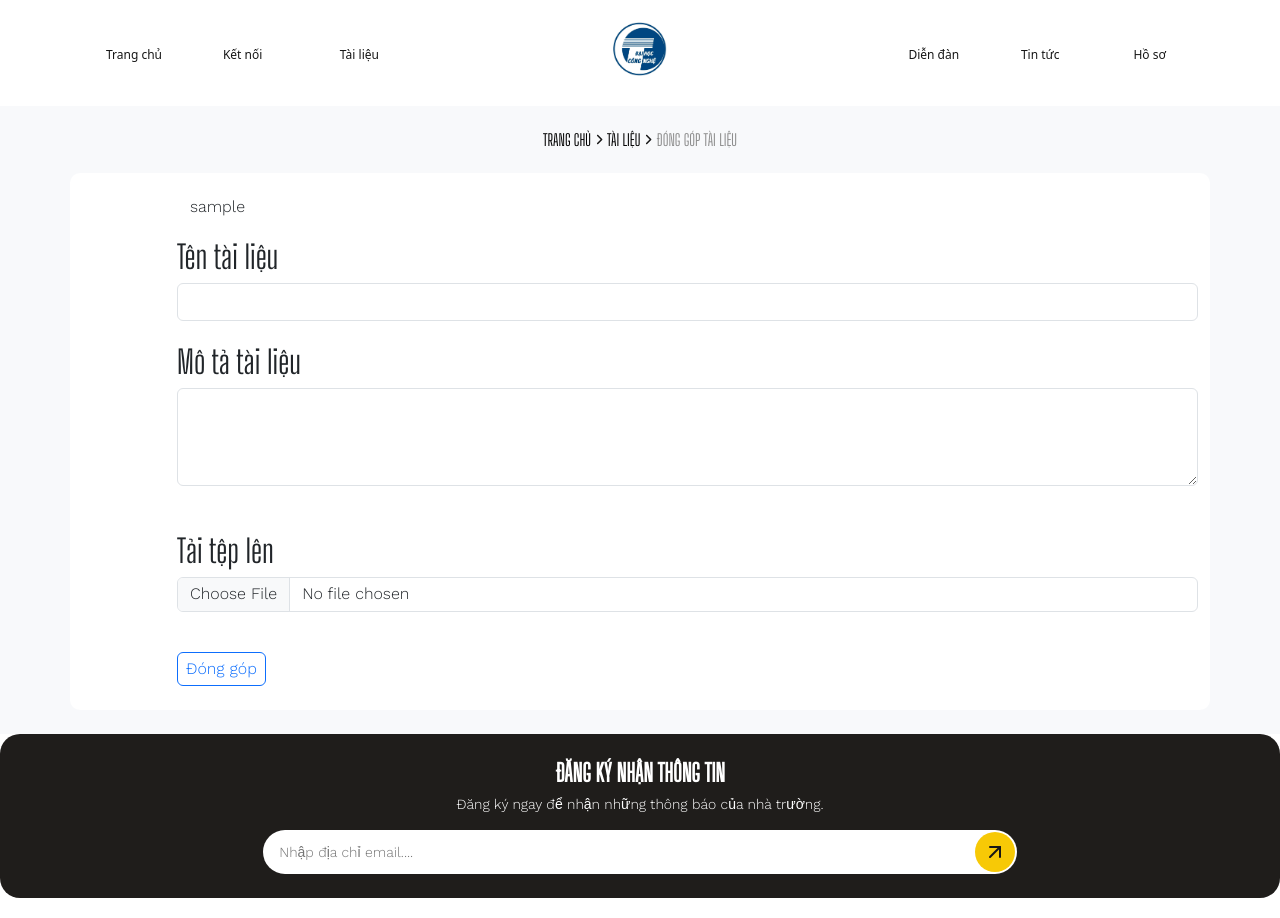
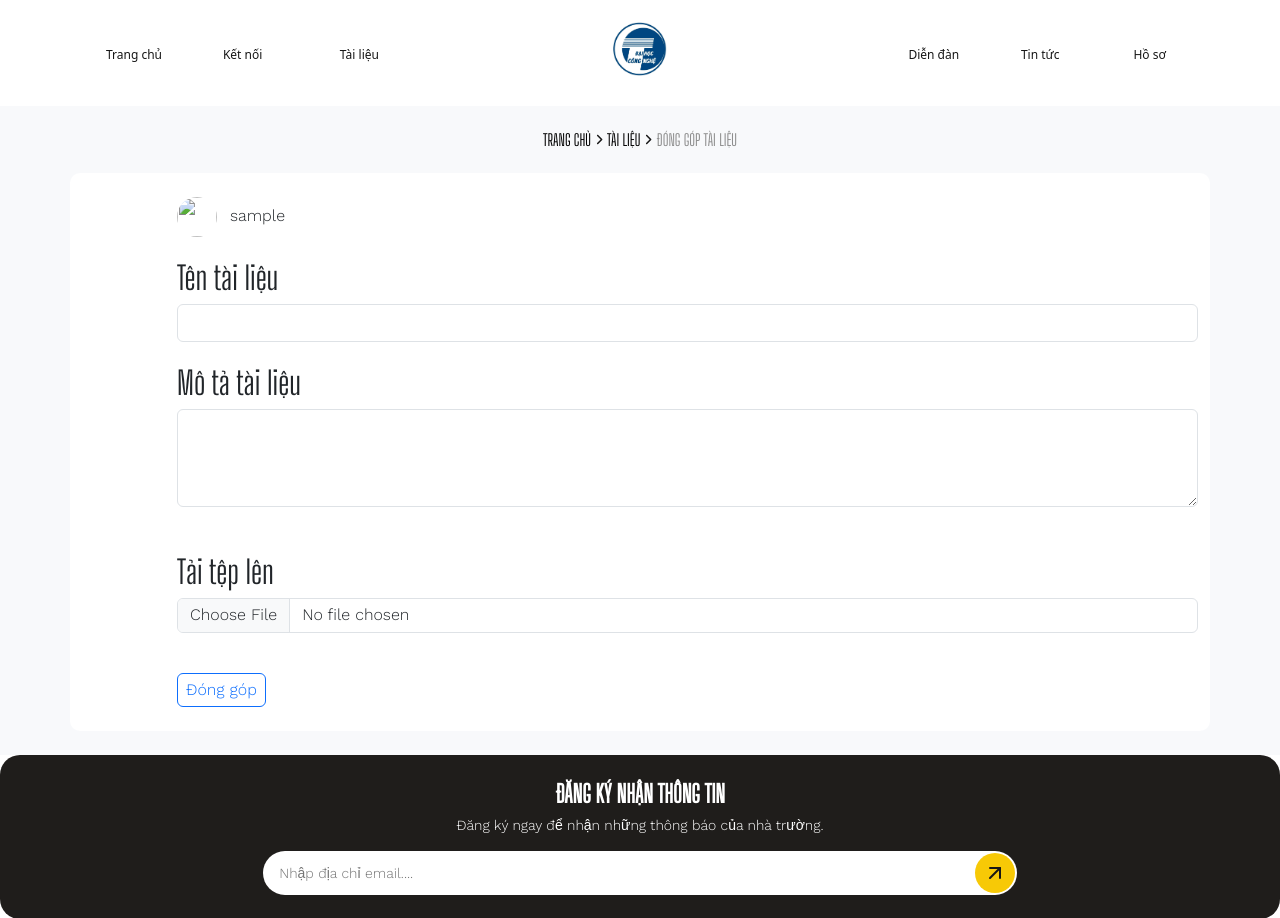
Before and after one commit to ThanhTung0101/INT4050, a Django app: page /documents/contribute/ in a window 1280 px wide. Shown: the top 918 px of the page. Run offline with Django 4.2, Linux system fonts and the light colour scheme; the visitor is signed in with stand-in values (Sample User, id 1); data that the repository does not hold is empty; parts of the project's set-up code (start-up, migrations or seed data) failed here and were passed over; some libraries are stand-ins or nearby versions.

Commit message:
update UI

```diff
--- a/templates/pages/detail_document.html
+++ b/templates/pages/detail_document.html
@@ -21,7 +21,7 @@
         <div class="row py-4 post-user-info">
             <div class="col-lg-1"></div>
             <div class="col-lg-9 col-sm-8 col-12">
-                <img src="{{ request.user.student.avatar.url }}" class="rounded-circle me-2" height="40px">
+                <img src="{{ request.user.student.avatar.url }}" class="rounded-circle me-2" height="40px" width="40px" style="object-fit: cover;">
                 {{ request.user.username }}
             </div>
             <div class="col-lg-2 col-sm-4 col-12 ms-sm-0 d-none d-sm-flex align-items-center">
--- a/templates/pages/update_profile.html
+++ b/templates/pages/update_profile.html
@@ -10,7 +10,7 @@
                 <div class="card mb-4 mb-xl-0">
                     <div class="card-header">Ảnh hồ sơ</div>
                     <div class="card-body text-center">
-                        <img class="img-account-profile rounded-circle mb-2" width="150" src="{{ object.avatar.url }}" alt="avt-img">
+                        <img class="img-account-profile rounded-circle mb-2" width="150" height="150" style="object-fit: cover;" src="{{ object.avatar.url }}" alt="avt-img">
                         <div class="small font-italic text-muted mb-4">JPG hoặc PNG không quá 5 MB</div>
                         <button class="btn btn-primary" type="button">Tải ảnh lên</button>
                     </div>
@@ -66,7 +66,9 @@
                                 <label class="small mb-1" for="studentAddress">Link Instagram</label>
                                 <input class="form-control" id="studentAddress" type="email" placeholder="Nhập link instagram" value="">
                             </div>
-                            <button class="btn btn-primary" type="submit">Lưu thay đổi</button>
+                            <a href="{% url 'profile' %}">
+                                <button class="btn btn-primary" type="submit">Lưu thay đổi</button>
+                            </a>
                     </div>
                 </div>
             </div>
--- a/templates/pages/upload_document.html
+++ b/templates/pages/upload_document.html
@@ -29,7 +29,7 @@
             <div class="row py-4 post-user-info">
                 <div class="col-lg-1"></div>
                 <div class="col-lg-11 col-sm-8 col-12">
-                    <img src="{{ request.user.student.avatar.url }}" class="rounded-circle me-2" height="40px">
+                    <img src="{{ request.user.student.avatar.url }}" class="rounded-circle me-2" height="40px" width="40px" style="object-fit: cover;">
                     {{ request.user.username }}
                 </div>
             </div>
```
